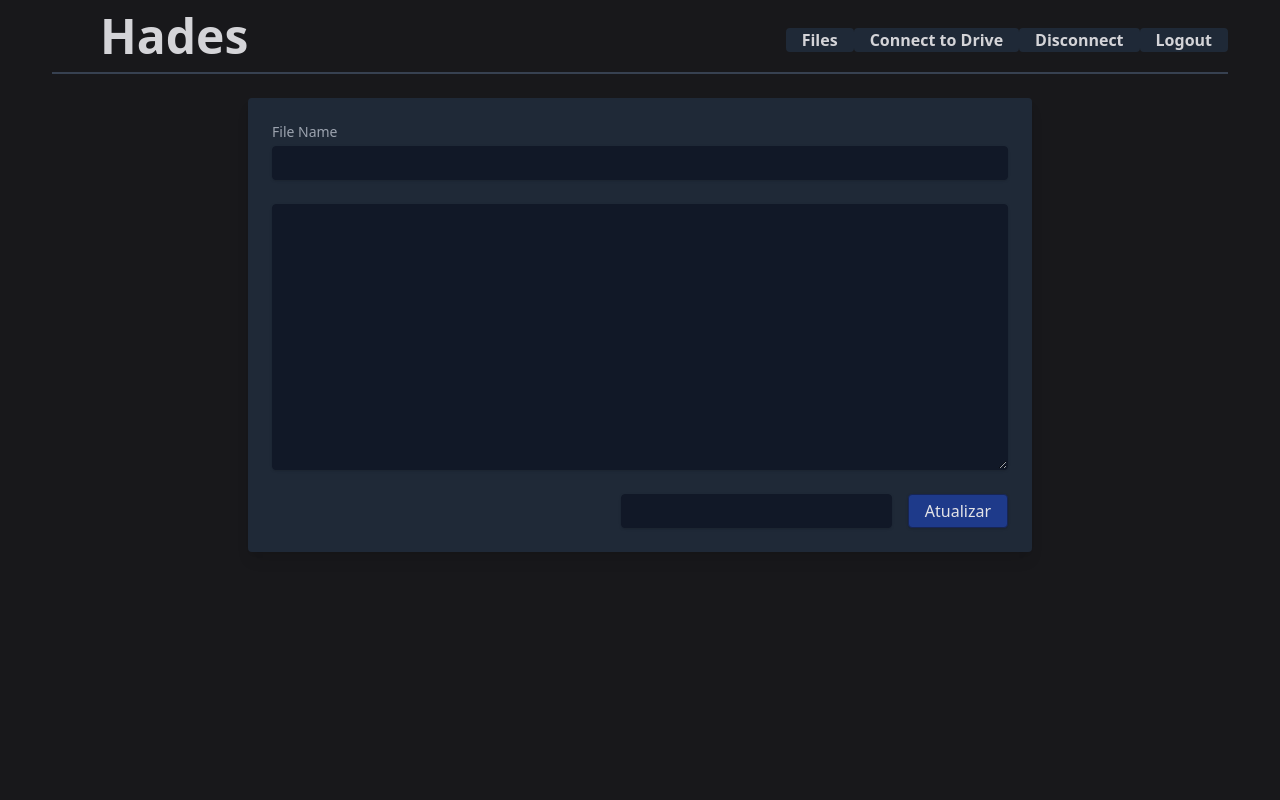
After one commit to Scemist/Hades, a Flask app: template templates/files-create.jinja in a window 1280 px wide. The commit adds this page. Run offline with Flask 3, Linux system fonts and the light colour scheme; the template is opened without the code that fills it, so the values that code supplies are empty; style sheets or scripts are compiled from the project's sources.

Commit message:
Jinja Files Organized and Macro Components

```diff
--- a/controllers/DriveController.py
+++ b/controllers/DriveController.py
@@ -95,7 +95,7 @@ class DriveController:
         file = drive.files().get_media(fileId=id).execute()
         file = EncryptController.decrypt(file, 'umasenha')
 
-        return render_template("create-file.jinja", file=file, filename=file_metadata['name'])
+        return render_template("files-create.jinja", file=file, filename=file_metadata['name'])
 
     def get_files():
         DriveController.get_app_folder()
@@ -104,7 +104,6 @@ class DriveController:
         files = drive.files().list(
             q="trashed = false and mimeType != 'application/vnd.google-apps.folder'",
             fields='files(id, modifiedTime, createdTime, name, starred)').execute()
-        # fields='*').execute()
 
         def get_file_with_datetime(file):
 
@@ -115,6 +114,5 @@ class DriveController:
             return file
 
         files['files'] = list(map(get_file_with_datetime, files['files']))
-        # return files
 
         return render_template("files.jinja", files=files["files"])
--- a/controllers/IndexController.py
+++ b/controllers/IndexController.py
@@ -2,5 +2,5 @@ from flask import render_template
 
 
 class IndexController:
-    def index(alert = None):
+    def index(alert=None):
         return render_template('drive.jinja', alert=alert)
--- a/templates/base.jinja
+++ b/templates/base.jinja
@@ -1,88 +1,48 @@
+{% import 'components/nav.jinja' as Nav %}
+
 <!DOCTYPE html>
-
-<html lang="pt-br">
+<html lang="en">
 
 <head>
 	<meta charset="UTF-8">
 	<meta http-equiv="X-UA-Compatible" content="IE=edge">
 	<meta name="viewport" content="width=device-width, initial-scale=1.0">
 
-	<link rel="stylesheet" href="{{ url_for('static', filename='css/root.css') }}">
-	<link rel="stylesheet" href="{{ url_for('static', filename='css/nav.css') }}">
-	<link rel="stylesheet" href="{{ url_for('static', filename='css/main.css') }}">
+	<link rel="stylesheet" href="{{ url_for('static', filename='build/tailwind/tailwind.css') }}">
 
-	<title>{{ title }}</title>
+	<title>Hades</title>
 </head>
 
-<body>
-	<nav>
-		<h1 id="hades">Hades_</h1>
+<body class="bg-zinc-900 text-zinc-300 flex flex-nowrap justify-center">
+	<main style="max-width: 1200px" class="flex-1 p-3 relative h-screen">
+		<nav class="flex justify-between">
+			<a href="/" class="text-5xl font-semibold mb-3 flex items-center"><i data-lucide="book-lock" class="h-10 w-10 mr-2"></i> Hades</a>
 
-		<div class="menu">
-			<div class="barra"></div>
-			<div class="barra"></div>
-			<div class="barra"></div>
+			<ul class="flex">
+				{{ Nav.button('Files', 'file-stack') }}
+				{{ Nav.button('Connect to Drive', 'plug') }}
+				{{ Nav.button('Disconnect', 'unplug') }}
+				{{ Nav.button('Logout', 'door-open') }}
+			</ul>
+		</nav>
+
+		<hr class="bg-none border-t-2 border-gray-700">
+
+		<div>
+			{% block content %}
+			{% endblock %}
 		</div>
 
-		<div id="pass">
-			<div class="input-grupo">
-				<label>Passphrase 1</label>
-				<input class="caixa" type="password">
-			</div>
-
-			<div class="input-grupo">
-				<label>Passphrase 2</label>
-				<input class="caixa" type="password" name="passphrase2">
-			</div>
-
-			<input id="requisicao" type="submit" value="ATUALIZAR">
+		{% if get_flashed_messages() %}
+		<div class="absolute bottom-12 right-8 py-4 px-8 shadow bg-blue-800 rounded">
+			{% for message in get_flashed_messages() %}
+			{{ message }}
+			{% endfor %}
 		</div>
-	</nav>
-
-	<main>
-		<header class="card card-head">
-			<h3 id="dark">Assim falou Zaratustra</h3>
-		</header>
-
-		<section id="inicio">
-			<div class="card">
-				<div>
-					<h3 class="cabecalho">Documentos_</h3>
-
-					<div id="listaDocumentos">
-
-						<button class="lista">Aloha Moon</button>
-						<button class="lista">Hello World</button>
-
-						<p>Oras!! Não há arquivos por aqui ainda. Por que não tenta criar um?</p>
-					</div>
-				</div>
-			</div>
-
-			<div class="card card-foot">
-				<input type="hidden" name="tipo" value="criar">
-				<input type="text" id="nome" class="botao" name="nome" placeholder="Nome do Arquivo...">
-				<input id="criar" class="botao" type="submit" value="NOVO ARQUIVO">
-			</div>
-		</section>
-
-		<section id="texto" class="aparente">
-			<div class="card">
-				<p contenteditable="true" id="p-corpo">
-					Aquele que tem um porquê para viver pode suportar quase qualquer como.
-				</p>
-			</div>
-
-			<div class="card card-foot">
-				<input type="hidden" name="tipo" value="salvar">
-				<input type="text" id="novonome" class="botao" name="nome" placeholder="Nome do Arquivo...">
-				<input id="salvar" class="botao" type="submit" value="SALVAR">
-			</div>
-		</section>
+		{% endif %}
 	</main>
 
-	<script src="{{ url_for('static', filename='javascript/home.js') }}"></script>
-	<!-- <script src="{{ url_for('static', filename='javascript/app.js') }}"></script> -->
+	<script src="{{ url_for('static', filename='build/assets/app.js') }}"></script>
 </body>
 
 </html>
--- /dev/null
+++ b/templates/components/nav.jinja
@@ -0,0 +1,7 @@
+{% macro button(name, icon) -%}
+<li class="mx-3 my-4">
+	<a class="rounded bg-gray-800 text-gray-300 py-2 px-4 flex items-center font-semibold" href="/files">
+		<i data-lucide="{{ icon }}" class="h-4"></i> {{ name }}
+	</a>
+</li>
+{%- endmacro %}
--- a/templates/drive.jinja
+++ b/templates/drive.jinja
@@ -1,5 +1,4 @@
-{% extends 'template.jinja' %}
+{% extends 'base.jinja' %}
 
 {% block content %}
-
 {% endblock %}
--- a/templates/create-file.jinja
+++ b/templates/files-create.jinja
@@ -1,4 +1,4 @@
-{% extends 'template.jinja' %}
+{% extends 'base.jinja' %}
 
 {% block content %}
 <form action="/files/create" method="POST" class="bg-gray-800 rounded text-zinc-200 shadow-lg p-6 m-6 w-8/12 mx-auto">
--- a/templates/files.jinja
+++ b/templates/files.jinja
@@ -1,4 +1,4 @@
-{% extends 'template.jinja' %}
+{% extends 'base.jinja' %}
 
 {% block content %}
 <section class="bg-gray-800 rounded text-zinc-300 shadow-lg p-6 m-6 w-8/12 mx-auto">
```
Also changed, not shown: templates/archive/base.jinja (added, +88 -0 lines), templates/template.jinja (deleted, +0 -76 lines), templates/login.jinja (deleted).
